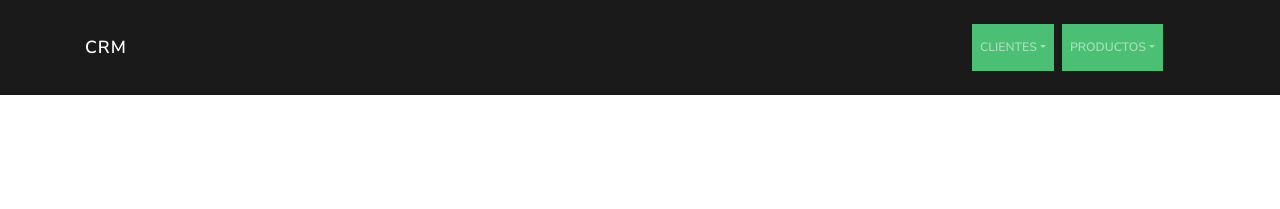
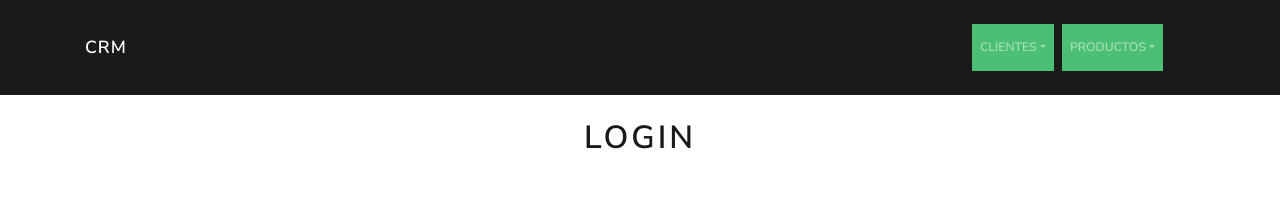
Before and after one commit to CHINOBv/app-fulstack, a React (Create React App) app in the folder client/: page /login in a window 1280 px wide. Shown: the top 209 px of the page. Built offline with nearby package versions, Linux system fonts and the light colour scheme.

Commit message:
Cree el componente Login

```diff
--- a/client/src/components/Routes.jsx
+++ b/client/src/components/Routes.jsx
@@ -21,6 +21,7 @@ import Panel from './panel/Panel.jsx'
 
 //Auth
 import Registro from './auth/Registro.jsx'
+import Login from './auth/Login.jsx';
 
 class Routes extends Component {
   render() {
@@ -45,6 +46,8 @@ class Routes extends Component {
               <Route exact path= "/panel" component={Panel} />
 
               <Route exact path= "/registro" component={Registro} />
+              <Route exact path= "/login" component={Login} />
+
             </Switch>
           </div>
         </Fragment>
--- /dev/null
+++ b/client/src/components/auth/Login.jsx
@@ -0,0 +1,13 @@
+import React from 'react'
+
+export class Login extends React.Component {
+	render() {
+		return (
+			<div>
+				<h1 className="text-center mb-5">Login</h1>
+			</div>
+		)
+	}
+}
+
+export default Login
--- a/client/src/components/auth/Registro.jsx
+++ b/client/src/components/auth/Registro.jsx
@@ -1,4 +1,5 @@
 import React, { Fragment } from 'react';
+import { withRouter } from 'react-router-dom'
 import { Mutation } from 'react-apollo';
 import { CREAR_USUARIO } from '../../mutations/index.js';
 
@@ -39,11 +40,12 @@ export class Registro extends React.Component {
 	}
 	crearRegistro = (e, crearUsuario) => {
 		e.preventDefault();
-		console.log("Creando Registro")
+		//console.log("Creando Registro")
 
 		crearUsuario().then( data => {
 			//console.log(data)
 			this.cleanState();
+			this.props.history.push('/login');
 		}).catch(error => {
 			this.setState({
 				error
@@ -105,7 +107,7 @@ export class Registro extends React.Component {
 					            </div>
 
 					            <button
-					            	disabled={this.validForm()}
+					            	disabled={ loading || this.validForm() }
 					                type="submit"
 					                className="btn btn-success float-right">
 					                    Crear Usuario
@@ -120,4 +122,4 @@ export class Registro extends React.Component {
 	}
 }
 
-export default Registro
+export default withRouter(Registro)
```
Also changed, not shown: 1 other file (tests, documents, lock files or other folders).
